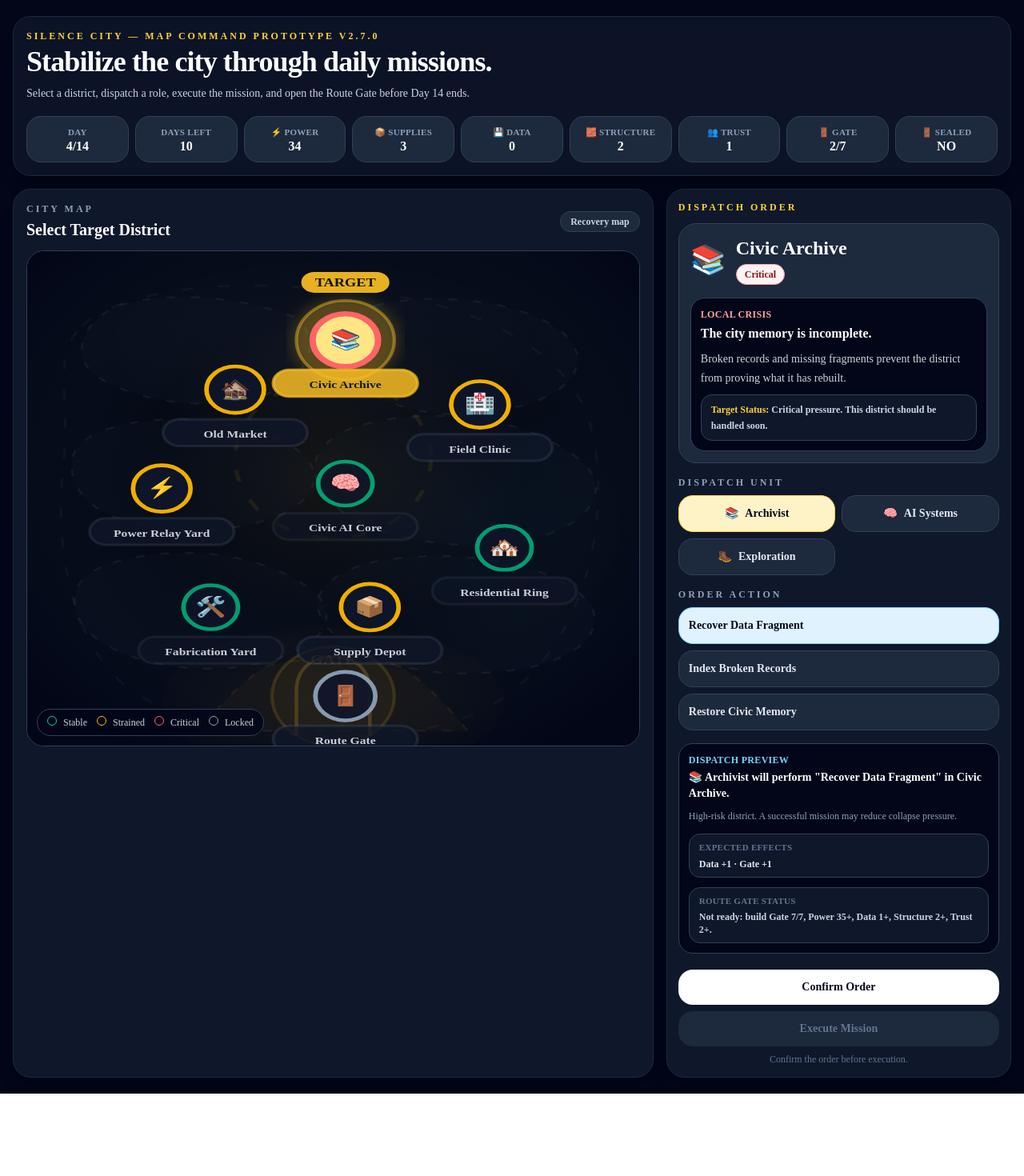
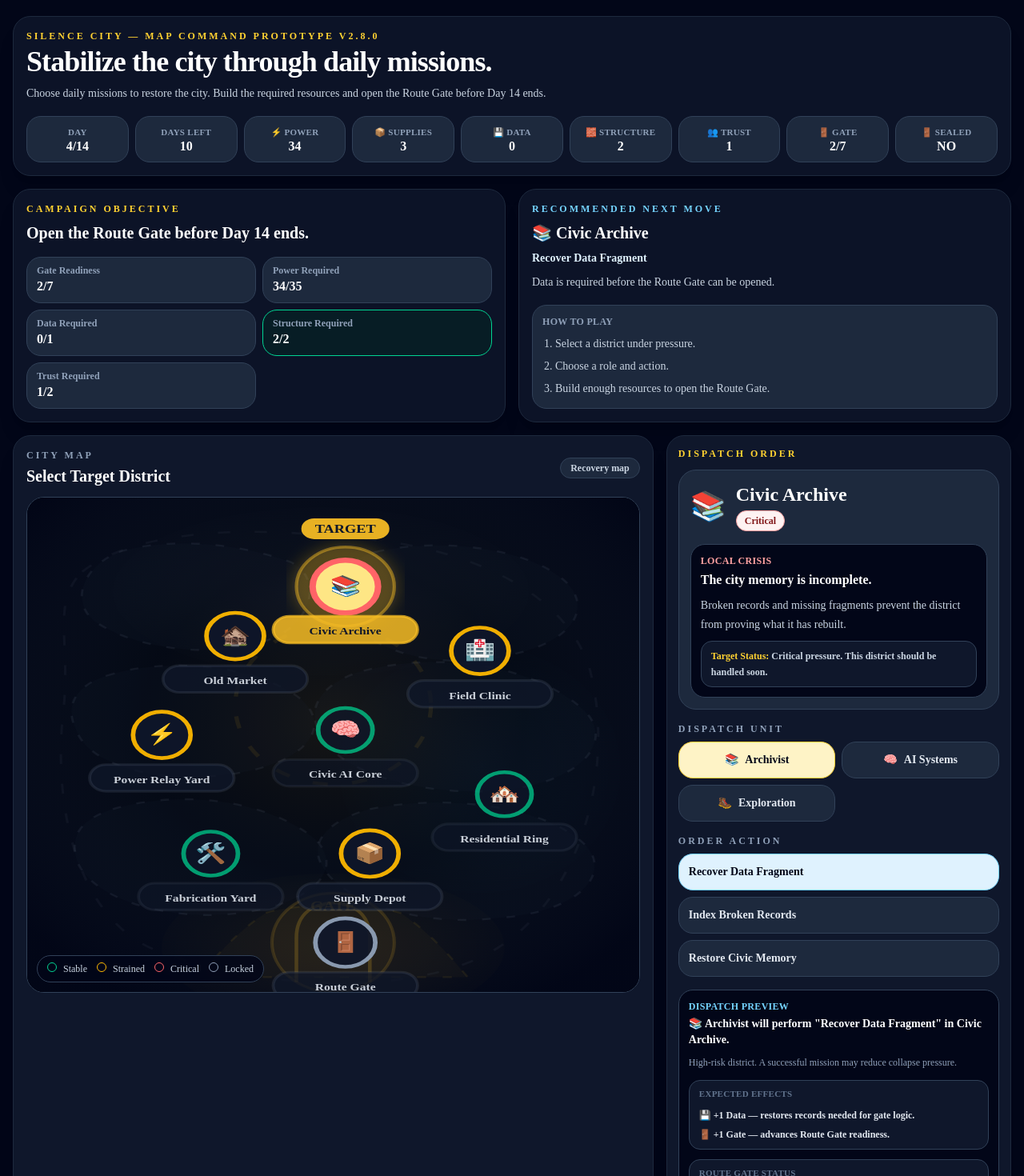
Before and after one commit to dh9vbm8mty-cloud/silence-city-ui, a Next.js app: page /silence-city-map in a window 1280 px wide. Shown: the top 1470 px of the page at 80% size. Before the commit the page ends 1367 px from the top, so only its background shows below. Built offline with nearby package versions, Linux system fonts and the light colour scheme.

Commit message:
Add playability guidance panels

```diff
--- a/app/silence-city-map/page.tsx
+++ b/app/silence-city-map/page.tsx
@@ -30,7 +30,7 @@ type District = {
   points: string;
 };
 
-const version = "2.7.0";
+const version = "2.8.0";
 
 const startingResources: CityResources = {
   Power: 34,
@@ -268,6 +268,23 @@ function getResourceIcon(key: keyof CityResources) {
   return "•";
 }
 
+function describeResourceDelta(key: keyof CityResources, value: number) {
+  const direction = value > 0 ? "gains" : "spends";
+  const amount = Math.abs(value);
+
+  if (key === "Power") return `${direction} ${amount} Power — improves city energy stability.`;
+  if (key === "Supplies") return `${direction} ${amount} Supplies — changes stored materials.`;
+  if (key === "Data") return `${direction} ${amount} Data — restores records needed for gate logic.`;
+  if (key === "Structure") return `${direction} ${amount} Structure — improves physical repair capacity.`;
+  if (key === "Trust") return `${direction} ${amount} Trust — improves civic cooperation.`;
+  if (key === "Gate") return `${direction} ${amount} Gate — advances Route Gate readiness.`;
+  return `${direction} ${amount} ${key}.`;
+}
+
+function getDeltaEntries(delta: ResourceDelta) {
+  return Object.entries(delta).filter(([, value]) => value !== 0) as Array<[keyof CityResources, number]>;
+}
+
 function getRoleIcon(roleName: string) {
   return roles.find((role) => role.name === roleName)?.icon ?? "•";
 }
@@ -321,6 +338,39 @@ export default function SilenceCityMapPage() {
     resources.Structure >= 2 ? null : `Structure ${resources.Structure}/2`,
     resources.Trust >= 2 ? null : `Trust ${resources.Trust}/2`,
   ].filter(Boolean) as string[];
+
+  const recommendedNextMove =
+    resources.Data < 1
+      ? {
+          districtId: "archive",
+          title: "Recover Data Fragment",
+          reason: "Data is required before the Route Gate can be opened.",
+        }
+      : resources.Power < 35
+        ? {
+            districtId: "power-hub",
+            title: "Stabilize Relay Grid",
+            reason: "Power must reach 35+ for Route Gate opening.",
+          }
+        : resources.Trust < 2
+          ? {
+              districtId: "housing",
+              title: "Hold Civic Meeting",
+              reason: "Trust must reach 2+ to keep the opening politically stable.",
+            }
+          : resources.Gate < 7
+            ? {
+                districtId: "route-gate",
+                title: "Prepare Route Gate",
+                reason: "Gate readiness must reach 7/7.",
+              }
+            : {
+                districtId: "route-gate",
+                title: "Open Route Gate",
+                reason: "All core requirements are ready.",
+              };
+
+  const recommendedDistrict = districts.find((district) => district.id === recommendedNextMove.districtId);
   const campaignFailed = day > 14 && !routeGateOpened;
   const daysRemaining = Math.max(0, 14 - day);
 
@@ -449,7 +499,7 @@ export default function SilenceCityMapPage() {
               Stabilize the city through daily missions.
             </h1>
             <p className="mt-2 max-w-2xl text-sm leading-6 text-slate-300">
-              Select a district, dispatch a role, execute the mission, and open the Route Gate before Day 14 ends.
+              Choose daily missions to restore the city. Build the required resources and open the Route Gate before Day 14 ends.
             </p>
           </div>
 
@@ -485,6 +535,53 @@ export default function SilenceCityMapPage() {
             </div>
           </div>
         </header>
+
+        <section className="mb-4 grid gap-4 lg:grid-cols-[1fr_1fr]">
+          <div className="rounded-3xl border border-slate-800 bg-slate-900/80 p-4 shadow-xl">
+            <p className="text-xs font-bold uppercase tracking-[0.25em] text-amber-300">Campaign Objective</p>
+            <h2 className="mt-2 text-xl font-black text-white">Open the Route Gate before Day 14 ends.</h2>
+            <div className="mt-4 grid gap-2 sm:grid-cols-2">
+              <div className={`rounded-2xl border px-3 py-2 ${resources.Gate >= 7 ? "border-emerald-400 bg-emerald-950/40" : "border-slate-700 bg-slate-800"}`}>
+                <p className="text-xs font-bold text-slate-400">Gate Readiness</p>
+                <p className="font-black text-white">{resources.Gate}/7</p>
+              </div>
+              <div className={`rounded-2xl border px-3 py-2 ${resources.Power >= 35 ? "border-emerald-400 bg-emerald-950/40" : "border-slate-700 bg-slate-800"}`}>
+                <p className="text-xs font-bold text-slate-400">Power Required</p>
+                <p className="font-black text-white">{resources.Power}/35</p>
+              </div>
+              <div className={`rounded-2xl border px-3 py-2 ${resources.Data >= 1 ? "border-emerald-400 bg-emerald-950/40" : "border-slate-700 bg-slate-800"}`}>
+                <p className="text-xs font-bold text-slate-400">Data Required</p>
+                <p className="font-black text-white">{resources.Data}/1</p>
+              </div>
+              <div className={`rounded-2xl border px-3 py-2 ${resources.Structure >= 2 ? "border-emerald-400 bg-emerald-950/40" : "border-slate-700 bg-slate-800"}`}>
+                <p className="text-xs font-bold text-slate-400">Structure Required</p>
+                <p className="font-black text-white">{resources.Structure}/2</p>
+              </div>
+              <div className={`rounded-2xl border px-3 py-2 ${resources.Trust >= 2 ? "border-emerald-400 bg-emerald-950/40" : "border-slate-700 bg-slate-800"}`}>
+                <p className="text-xs font-bold text-slate-400">Trust Required</p>
+                <p className="font-black text-white">{resources.Trust}/2</p>
+              </div>
+            </div>
+          </div>
+
+          <div className="rounded-3xl border border-slate-800 bg-slate-900/80 p-4 shadow-xl">
+            <p className="text-xs font-bold uppercase tracking-[0.25em] text-sky-300">Recommended Next Move</p>
+            <h2 className="mt-2 text-xl font-black text-white">
+              {recommendedDistrict ? `${recommendedDistrict.icon} ${recommendedDistrict.name}` : "Route Gate"}
+            </h2>
+            <p className="mt-2 text-sm font-black text-sky-100">{recommendedNextMove.title}</p>
+            <p className="mt-2 text-sm leading-6 text-slate-300">{recommendedNextMove.reason}</p>
+
+            <div className="mt-4 rounded-2xl border border-slate-700 bg-slate-800 p-3">
+              <p className="text-xs font-black uppercase tracking-wide text-slate-400">How to Play</p>
+              <ol className="mt-2 list-decimal space-y-1 pl-4 text-sm leading-6 text-slate-300">
+                <li>Select a district under pressure.</li>
+                <li>Choose a role and action.</li>
+                <li>Build enough resources to open the Route Gate.</li>
+              </ol>
+            </div>
+          </div>
+        </section>
 
         {screen === "decision" ? (
           <section className="grid gap-4 lg:grid-cols-[1.3fr_0.7fr]">
@@ -745,7 +842,7 @@ export default function SilenceCityMapPage() {
                     {canOpenRouteGate ? "Gate is ready to open." : "Gate is still sealed."}
                   </h3>
                   <p className="mt-2 text-sm font-bold leading-6 text-slate-700">
-                    The Route Gate is the campaign objective, not a normal district mission.
+                    The Route Gate is the final campaign objective. It does not use normal district dispatch actions.
                   </p>
 
                   {!canOpenRouteGate && (
@@ -820,7 +917,17 @@ export default function SilenceCityMapPage() {
                 <p className="mt-2 text-xs leading-5 text-slate-400">{missionRisk}</p>
                 <div className="mt-3 rounded-xl border border-slate-700 bg-slate-900 px-3 py-2">
                   <p className="text-[11px] font-black uppercase tracking-wide text-slate-500">Expected Effects</p>
-                  <p className="mt-1 text-xs font-bold text-slate-200">{currentDeltaText.join(" · ")}</p>
+                  <div className="mt-2 space-y-1">
+                    {getDeltaEntries(currentDelta).length > 0 ? (
+                      getDeltaEntries(currentDelta).map(([key, value]) => (
+                        <p key={key} className="text-xs font-bold leading-5 text-slate-200">
+                          {getResourceIcon(key)} {value > 0 ? "+" : ""}{value} {key} — {describeResourceDelta(key, value).split(" — ")[1]}
+                        </p>
+                      ))
+                    ) : (
+                      <p className="text-xs font-bold text-slate-200">{currentDeltaText.join(" · ")}</p>
+                    )}
+                  </div>
                   {!currentCanAfford && (
                     <p className="mt-2 text-xs font-black text-red-300">
                       Insufficient resources for this order.
```
